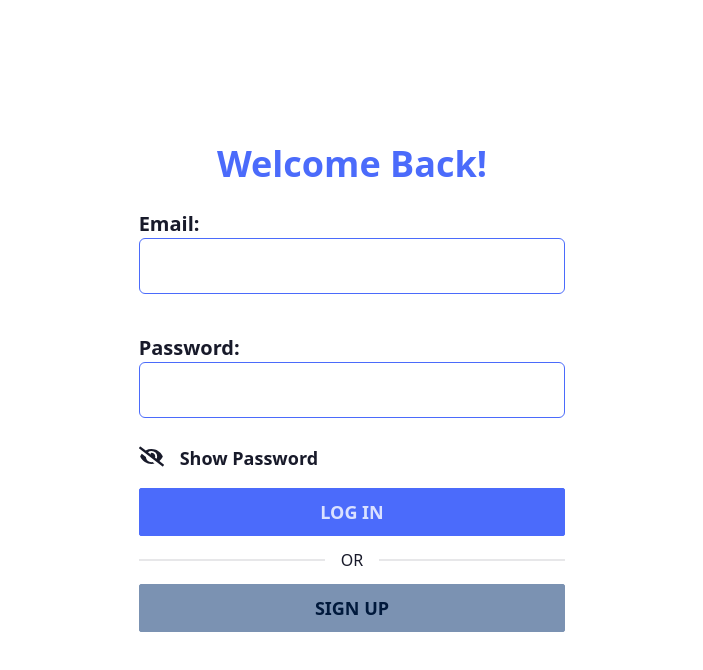
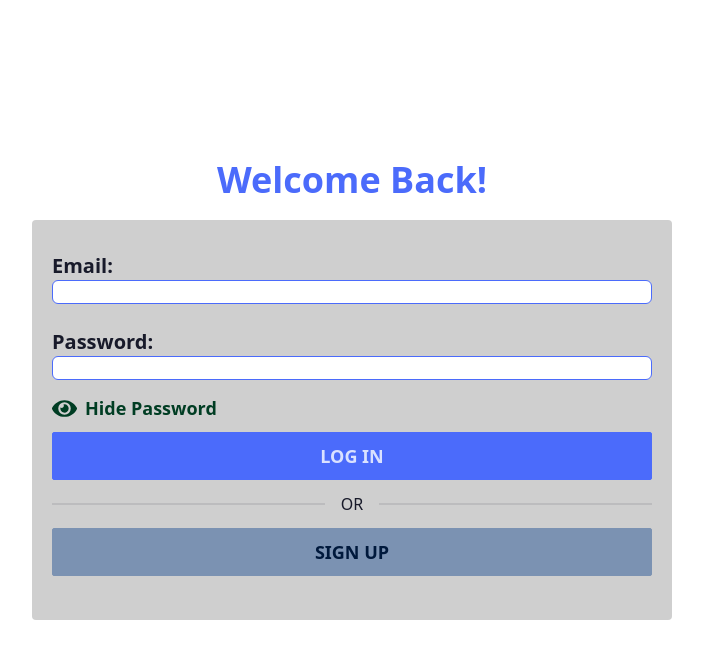
Before and after one commit to CodyMurr/react-budget, a React (Create React App) app: page / in a window 1280 px wide. Both pictures are taken after a click on the element "Show Password". Shown: the top 670 px of the page, without its empty margins (288-991 px from the left). Built offline with nearby package versions, Linux system fonts and the light colour scheme.

Commit message:
update authpage ui

```diff
--- a/src/components/LoginForm.jsx
+++ b/src/components/LoginForm.jsx
@@ -37,9 +37,10 @@ export default function LoginForm({
 	return (
 		<>
 			<form
-				className='w-1/3 relative'
+				className='w-1/2 h-1/2 flex flex-col justify-between relative bg-base-300 p-5 rounded-box m-5'
 				autoComplete='off'
 				onSubmit={handleSubmit}>
+				<section className='h-2/5 w-full flex flex-col justify-between'>
 					<FormInput
 						title='Email'
 						formData={credentials}
@@ -53,13 +54,14 @@ export default function LoginForm({
 						labelStyle='w-full'
 						handleChange={handleChange}
 					/>
+				</section>
 
 				<PasswordToggle
 					showPassword={showPassword}
 					togglePassword={togglePassword}
 				/>
 
-				<section className='flex flex-col items-center justify-evenly w-full mt-4'>
+				<section className='flex flex-col items-center justify-evenly w-full h-2/5'>
 					<button className='btn btn-primary text-lg w-full' type='submit'>
 						Log In
 					</button>
--- a/src/components/SignupForm.jsx
+++ b/src/components/SignupForm.jsx
@@ -45,7 +45,7 @@ export default class SignUpForm extends Component {
 		return (
 			<>
 				<form
-					className='w-1/3 relative'
+					className='w-1/2 h-4/5 flex flex-col justify-evenly relative bg-base-300 p-5 rounded-box m-5'
 					autoComplete='off'
 					onSubmit={this.handleSubmit}>
 					<FormInput
@@ -81,7 +81,7 @@ export default class SignUpForm extends Component {
 						togglePassword={this.props.togglePassword}
 					/>
 
-					<section className='flex flex-col items-center justify-evenly mt-4'>
+					<section className='flex flex-col items-center justify-evenly'>
 						<button
 							className='btn btn-secondary text-lg w-full'
 							type='submit'
--- a/src/components/custom/PasswordToggle.jsx
+++ b/src/components/custom/PasswordToggle.jsx
@@ -4,19 +4,19 @@ import { FaEye, FaEyeSlash } from 'react-icons/fa';
 export default function PasswordToggle(props) {
 	return (
 		<section
-			className='flex w-full justify-start text-lg cursor-pointer'
+			className='flex w-full h-1/5 justify-start items-center text-lg cursor-pointer'
 			onClick={props.togglePassword}>
 			{props.showPassword ? (
-				<FaEyeSlash size={25} className='text-neutral mr-2' />
+				<>
+					<FaEye size={25} className='text-accent-content' />
+					<p className='ml-2 font-bold text-accent-content'>Hide Password</p>
+				</>
 			) : (
-				<FaEye size={25} className='text-success mr-2' />
+				<>
+					<FaEyeSlash size={25} className='text-accent-content' />
+					<p className='ml-2 font-bold text-accent-content'>Show Password</p>
+				</>
 			)}
-			<p
-				className={`ml-2 font-bold ${
-					props.showPassword ? 'text-neutral' : 'text-success'
-				}`}>
-				Show Password
-			</p>
 		</section>
 	);
 }
```
Lines whose indentation alone changed are shown as unchanged.
